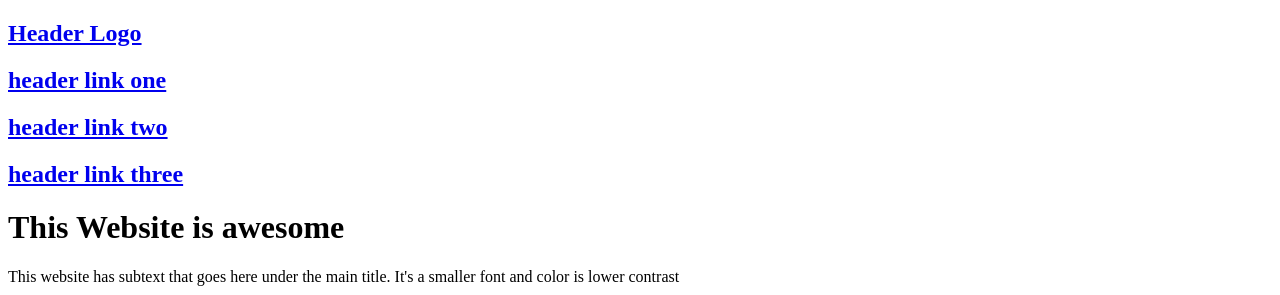
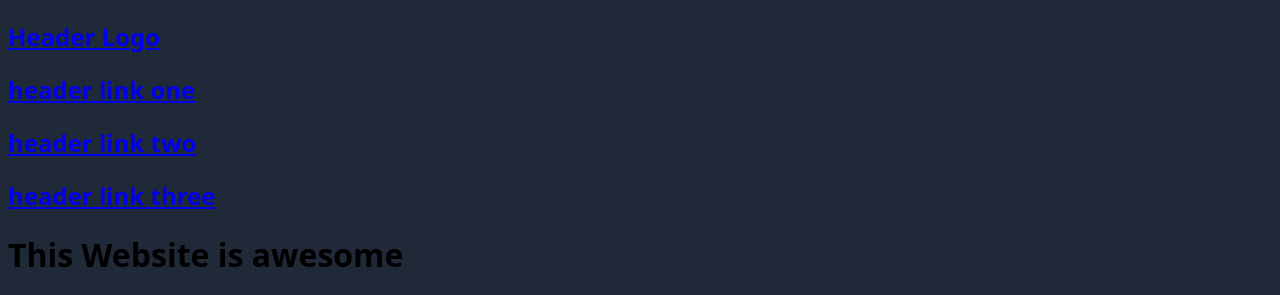
Before and after one commit to kdlndz/odin-landing-page, a plain HTML site: page index.html in a window 1280 px wide. Shown: the top 295 px of the page. Drawn offline with Linux system fonts and the light colour scheme.

Commit message:
Fix indention and adjust in css

```diff
--- a/style.css
+++ b/style.css
@@ -0,0 +1,10 @@
+body {
+    background-color: #1f2937;
+    font-family: system-ui, -apple-system, BlinkMacSystemFont, 'Segoe UI', Roboto, Oxygen, Ubuntu, Cantarell, 'Open Sans', 'Helvetica Neue', sans-serif;
+
+}
+.nav-bar {
+    margin: 0;
+    padding: 0;
+
+}
```
Also changed, not shown: index.html (+1 -1 lines).
